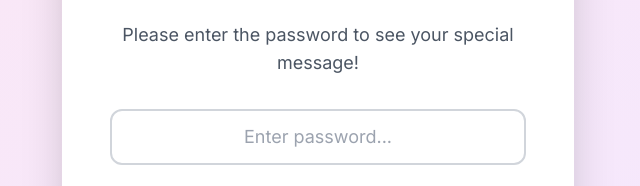
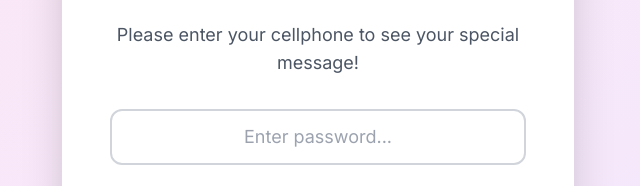
Before and after one commit to AlanTempest/Testing, a plain HTML site: page index.html in a window 1280 px wide. Shown: the part 331-517 px from the top of the page, 322-962 px from the left. Drawn offline with nearby package versions, Linux system fonts and the light colour scheme.

Commit message:
Update index.html

```diff
--- a/index.html
+++ b/index.html
@@ -30,7 +30,7 @@
             Enter Cell number
         </h1>
         <p id="message" class="text-gray-600 text-lg mb-8">
-            Please enter the password to see your special message!
+            Please enter your cellphone to see your special message!
         </p>
         <input
             type="password"
```
